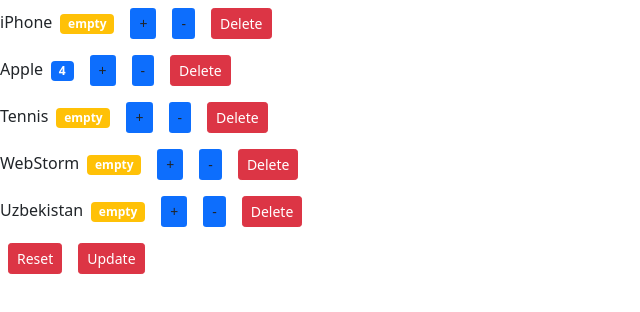
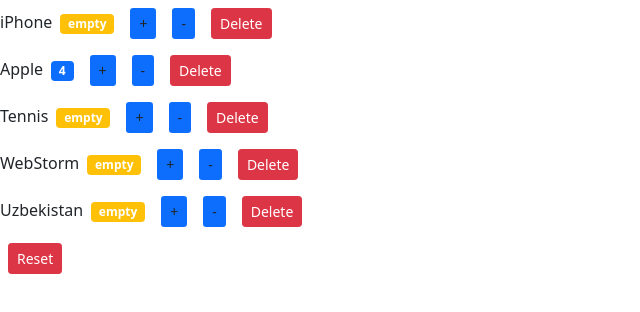
Before and after one commit to AlexConglomerate/react-app, a React (Create React App) app: page / in a window 1280 px wide. Shown: the top 312 px of the page, without its empty margins (0-640 px from the left). Built offline with nearby package versions, Linux system fonts and the light colour scheme.

Commit message:
3. Композиция компонентов | Задание #1

```diff
--- a/src/components/counter.jsx
+++ b/src/components/counter.jsx
@@ -2,7 +2,6 @@
 
 const Counter = (props) => {
 
-    // const [value, setValue] = useState(props.value)
     const {value} = props
     const formatValue = () => {
         return value === 0 ? "empty" : value
@@ -14,27 +13,13 @@
         return classes
     }
 
-    const handleIncrement = () => {
-        console.log(`handleIncrement`)
-        // props.value = props.value + 1  // не будет работать, т.к. props.value доступна только для чтения
-        // Мы может изменять только useState, а не пропсы, которые задаём снаружи
-        // setValue((prevState) => prevState + 1)
-    }
-
-    const handleDecrement = () => {
-        console.log(`handleDecrement`)
-        // setValue((prevState) => prevState - 1)
-    }
-
 
     return (
         <div>
             <span>{props.name}</span>
             <span className={getBadgeClasses()}>{formatValue()}</span>
-            <button className='btn bg-primary btn-sm m-2' onClick={handleIncrement}>+</button>
-            <button className='btn bg-primary btn-sm m-2' onClick={handleDecrement}>-</button>
-            {/*Мы не можем из дочернего компонента изменять родительский
-            Поэтому мы передаём в дочерний компонент метод, из родительского компонента*/}
+            <button className='btn bg-primary btn-sm m-2' onClick={() => props.onIncrement(props.id)}>+</button>
+            <button className='btn bg-primary btn-sm m-2' onClick={() => props.onDecrement(props.id)}>-</button>
             <button
                 className="btn btn-danger btn-sm m-2"
                 onClick={() => props.onDelete(props.id)}
--- a/src/components/countersList.jsx
+++ b/src/components/countersList.jsx
@@ -1,5 +1,6 @@
 import React, {useState} from "react";
 import Counter from "./counter";
+
 
 const CountersList = () => {
     const initialState = [
@@ -17,21 +18,20 @@
         setCounters(newCounters)
     }
 
-    const handleReset = () => {
-        // тут мы меняем просто инициализацию, но не переписываем новый компонент
-        setCounters(initialState)
+    const changeValue = (id, number) => {
+        const updateArr = counters.map(i => {
+            if (i.id === id) {
+                i.value += number
+            }
+            return i
+        })
+        setCounters(updateArr)
     }
 
-    const handleUpdate = () => {
-        const updateState = [
-            {id: 0, value: 1, name: "iPhone"},
-            {id: 1, value: 4, name: "Apple"},
-            {id: 2, value: 44, name: "Tennis"},
-            {id: 3, value: 666, name: "WebStorm"},
-            {id: 4, value: 100, name: "Uzbekistan"}
-        ]
-        setCounters(updateState)
-    }
+    const onIncrement = (id) => changeValue(id, +1)
+    const onDecrement = (id) => changeValue(id, -1)
+    const handleReset = () => setCounters(initialState)
+
 
     return <>
         {counters.map(count => (
@@ -39,6 +39,8 @@
                 key={count.id}
                 {...count}
                 onDelete={handleDelete}
+                onIncrement={onIncrement}
+                onDecrement={onDecrement}
             />
 
         ))}
@@ -46,10 +48,6 @@
             className="btn btn-danger btn-sm m-2"
             onClick={() => handleReset()}
         >Reset</button>}
-        {<button
-            className="btn btn-danger btn-sm m-2"
-            onClick={() => handleUpdate()}
-        >Update</button>}
     </>
 }
 
```
